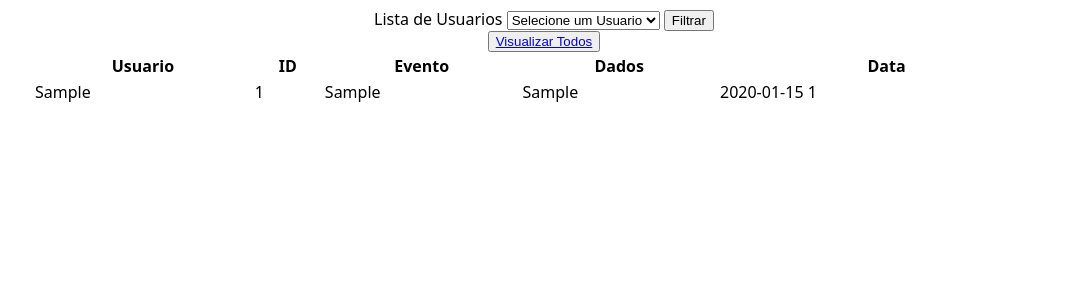
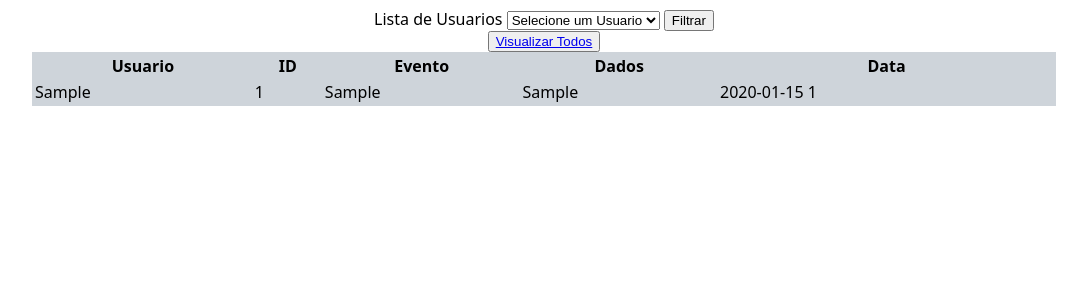
Before and after one commit to Carlos-Inarra/HastagAPI, a Flask app: page /BancoDeDados in a window 1280 px wide. Shown: the top 300 px of the page, without its empty margins (96-1183 px from the left). Run offline with Flask 3, Linux system fonts and the light colour scheme; a user stored in the database is signed in; tables that the repository leaves empty hold one stand-in row (values such as "Sample post").

Commit message:
EntregaDoProjeto

```diff
--- a/HastagAPI/templates/TelaDB.html
+++ b/HastagAPI/templates/TelaDB.html
@@ -53,13 +53,15 @@
 
       table{
         width: 80vw;
+        max-height: 80vh;
+        background-color: #ced4da;
 
       }
 
       div{
         background-color: #ced4da;
         width: 80vw;
-        height: auto;
+        max-height: 80vh;
         overflow-y: scroll;
 
         & th{
```
